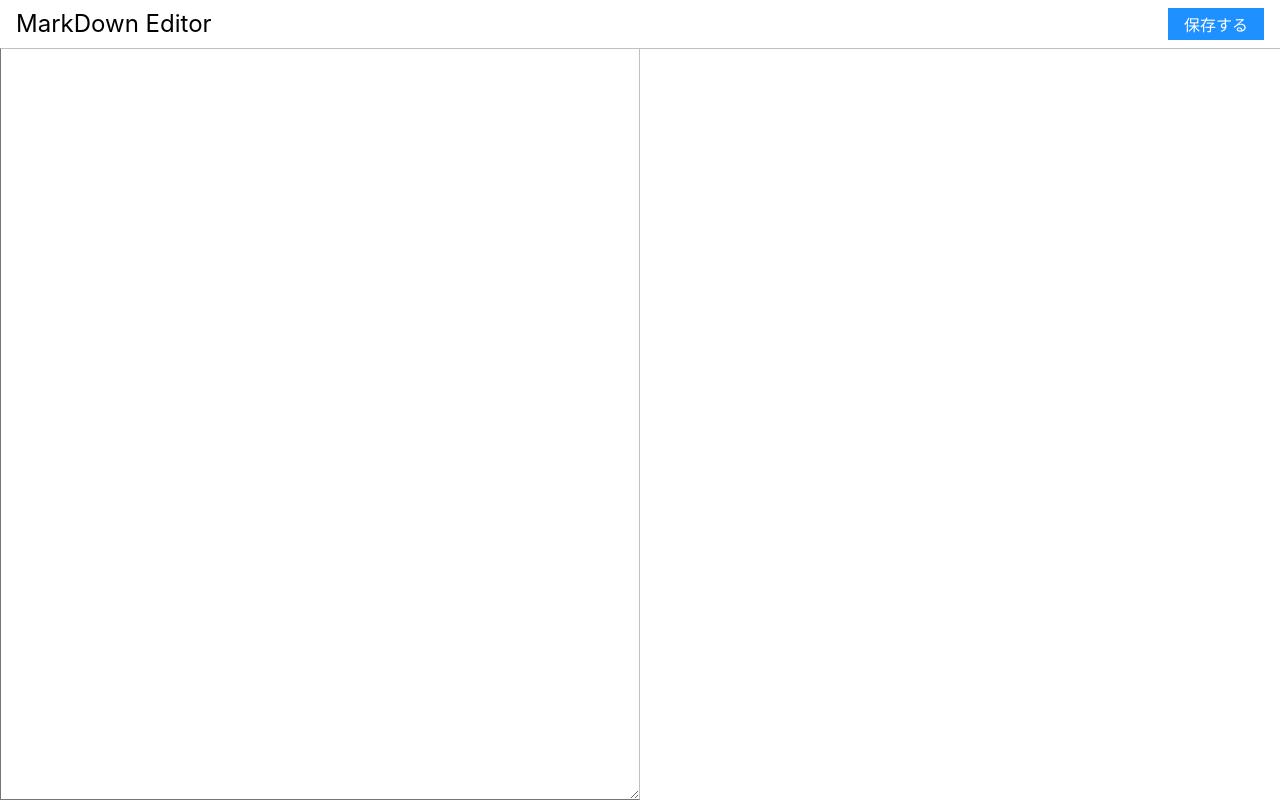
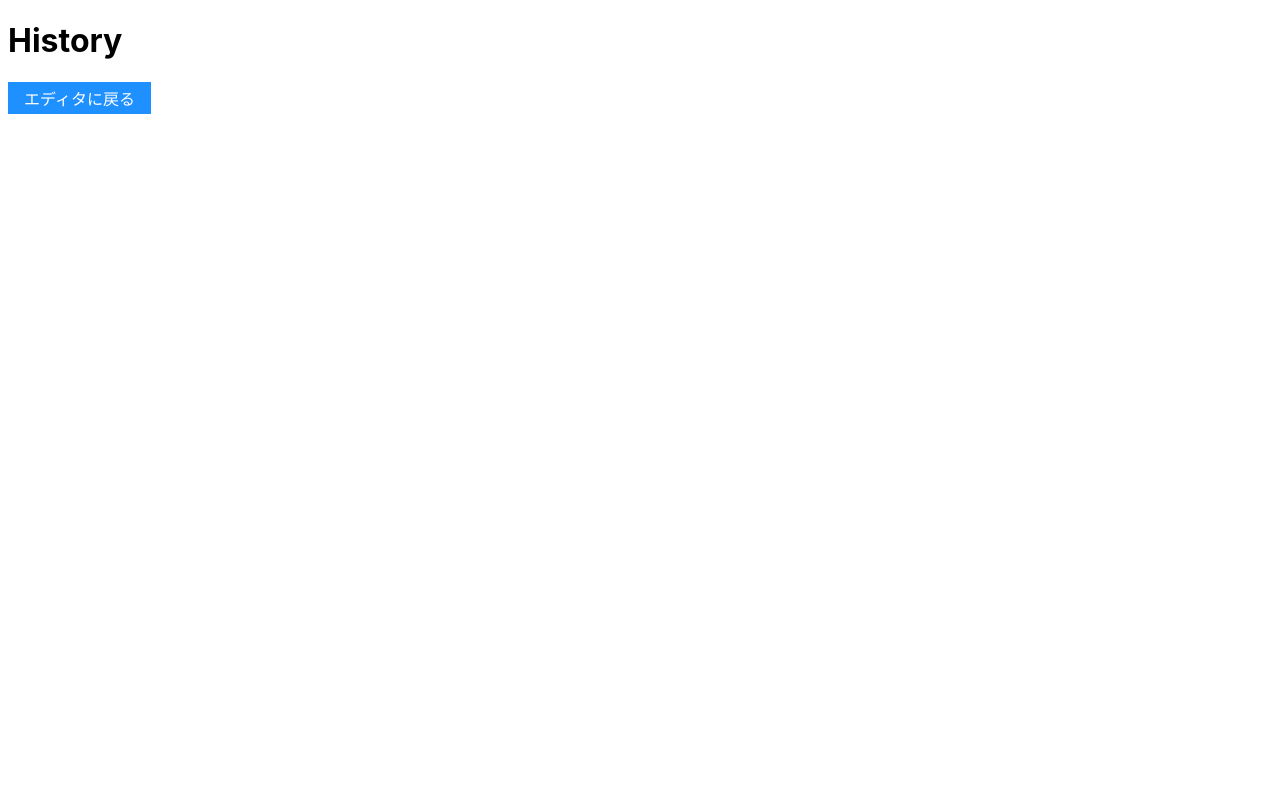
Before and after one commit to bunon0/web-markdown-editor, a React (Create React App) app: page /history in a window 1280 px wide. Built offline with nearby package versions, Linux system fonts and the light colour scheme.

Commit message:
✨ navigation機能の追加

```diff
--- a/src/App.tsx
+++ b/src/App.tsx
@@ -1,11 +1,17 @@
+import { Route, Routes } from "react-router-dom";
 import { Editor } from "./pages/Editor";
+import { History } from "./pages/History";
 
 function App() {
-	return (
-		<div>
-			<Editor />
-		</div>
-	);
+  return (
+    <div>
+      <Routes>
+        <Route path="/editor" element={<Editor />} />
+        <Route path="/history" element={<History />}></Route>
+        <Route path="*" element={<Editor />} />
+      </Routes>
+    </div>
+  );
 }
 
 export default App;
--- a/src/index.tsx
+++ b/src/index.tsx
@@ -2,10 +2,13 @@ import React from "react";
 import ReactDOM from "react-dom";
 import "./styles.css";
 import App from "./App";
+import { BrowserRouter } from "react-router-dom";
 
 ReactDOM.render(
-	<React.StrictMode>
-		<App />
-	</React.StrictMode>,
-	document.getElementById("root")
+  <React.StrictMode>
+    <BrowserRouter>
+      <App />
+    </BrowserRouter>
+  </React.StrictMode>,
+  document.getElementById("root")
 );
--- a/src/pages/Editor.tsx
+++ b/src/pages/Editor.tsx
@@ -6,6 +6,7 @@ import { useStateWithStorage } from "../hooks/useStateWithStorage";
 import { Button } from "../components/Button";
 import { putMemo } from "../indexedDb/memos";
 import { SaveModal } from "../components/SaveModal";
+import { Link } from "react-router-dom";
 
 export const Editor: React.VFC = () => {
   const StorageKey = "pages/editor:text";
@@ -21,6 +22,7 @@ export const Editor: React.VFC = () => {
         <SHeaderContainer>
           <Button onClick={() => setShowModal(true)}>保存する</Button>
         </SHeaderContainer>
+        <Link to="/history">履歴を見る</Link>
       </SHeader>
       <SContainer>
         <STextArea
--- /dev/null
+++ b/src/pages/History.tsx
@@ -0,0 +1,18 @@
+import { useNavigate } from "react-router-dom";
+import { Button } from "../components/Button";
+
+export const History: React.VFC = () => {
+  // eslint-disable-next-line react-hooks/rules-of-hooks
+  let navigate = useNavigate();
+
+  const handleBackLink = () => {
+    navigate("/");
+  };
+
+  return (
+    <div>
+      <h1>History</h1>
+      <Button onClick={handleBackLink}>エディタに戻る</Button>
+    </div>
+  );
+};
```
